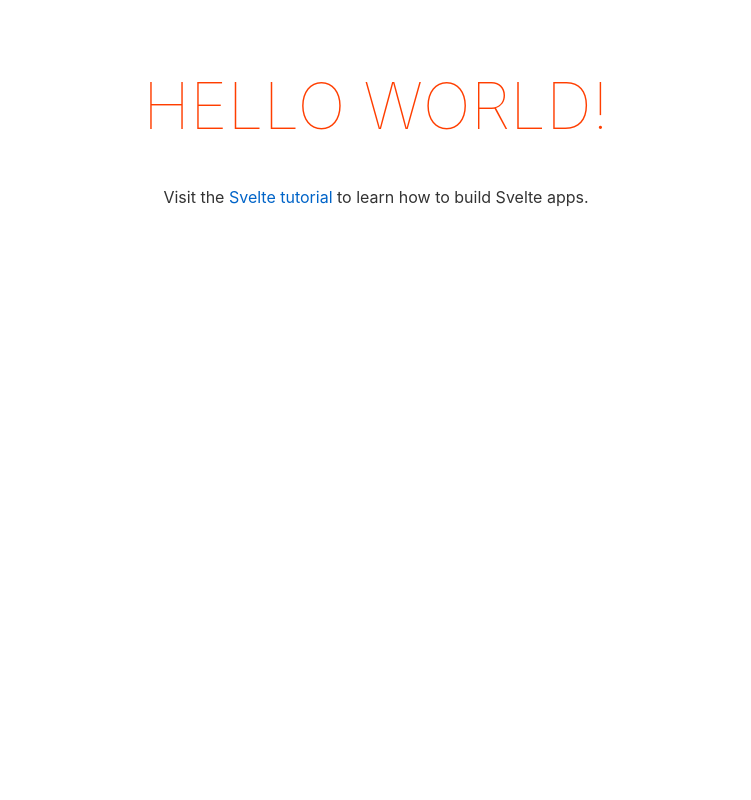
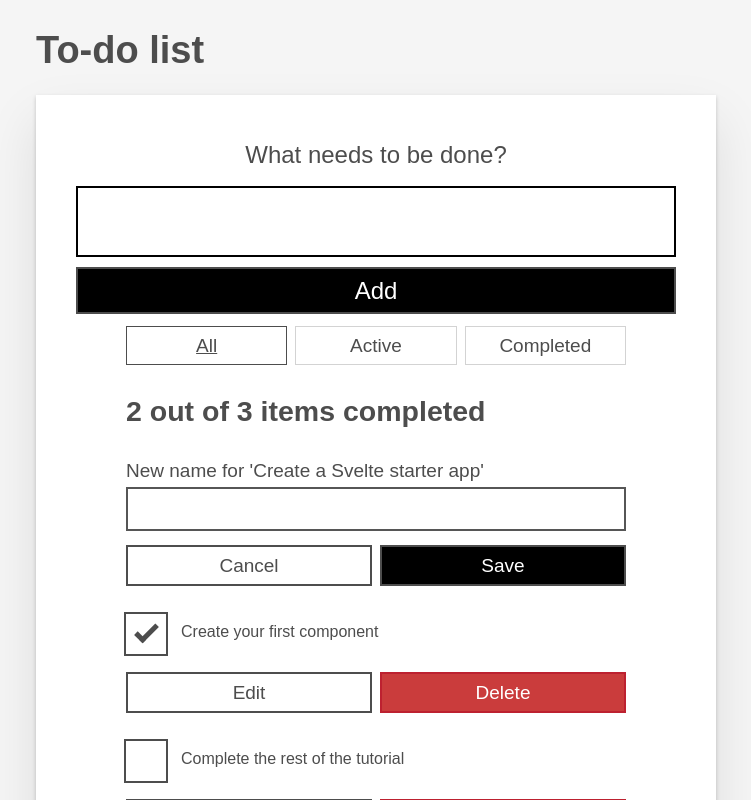
Before and after one commit to kvnloughead/todo-svelte, a Svelte app: page / in a window 1280 px wide. Shown: the top 800 px of the page, without its empty margins (264-1015 px from the left). Built offline with nearby package versions, Linux system fonts and the light colour scheme.

Commit message:
feat: add Todos component

```diff
--- a/public/global.css
+++ b/public/global.css
@@ -1,63 +1,298 @@
-html, body {
-	position: relative;
-	width: 100%;
-	height: 100%;
+/* RESETS */
+*,
+*::before,
+*::after {
+  box-sizing: border-box;
 }
+*:focus {
+  outline: 3px dashed #228bec;
+  outline-offset: 0;
+}
+html {
+  font: 62.5% / 1.15 sans-serif;
+}
+h1,
+h2 {
+  margin-bottom: 0;
+}
+ul {
+  list-style: none;
+  padding: 0;
+}
+button {
+  border: none;
+  margin: 0;
+  padding: 0;
+  width: auto;
+  overflow: visible;
+  background: transparent;
+  color: inherit;
+  font: inherit;
+  line-height: normal;
+  -webkit-font-smoothing: inherit;
+  -moz-osx-font-smoothing: inherit;
+  appearance: none;
+}
+button::-moz-focus-inner {
+  border: 0;
+}
+button,
+input,
+optgroup,
+select,
+textarea {
+  font-family: inherit;
+  font-size: 100%;
+  line-height: 1.15;
+  margin: 0;
+}
+button,
+input {
+  overflow: visible;
+}
+input[type='text'] {
+  border-radius: 0;
+}
+body {
+  width: 100%;
+  max-width: 68rem;
+  margin: 0 auto;
+  font: 1.6rem/1.25 Arial, sans-serif;
+  background-color: #f5f5f5;
+  color: #4d4d4d;
+}
+@media screen and (min-width: 620px) {
+  body {
+    font-size: 1.9rem;
+    line-height: 1.31579;
+  }
+}
+/*END RESETS*/
 
-body {
-	color: #333;
-	margin: 0;
-	padding: 8px;
-	box-sizing: border-box;
-	font-family: -apple-system, BlinkMacSystemFont, "Segoe UI", Roboto, Oxygen-Sans, Ubuntu, Cantarell, "Helvetica Neue", sans-serif;
+/* GLOBAL STYLES */
+.form-group > input[type='text'] {
+  display: inline-block;
+  margin-top: 0.4rem;
 }
+.btn {
+  padding: 0.8rem 1rem 0.7rem;
+  border: 0.2rem solid #4d4d4d;
+  cursor: pointer;
+  text-transform: capitalize;
+}
+.btn.toggle-btn {
+  border-width: 1px;
+  border-color: #d3d3d3;
+}
+.btn.toggle-btn[aria-pressed='true'] {
+  text-decoration: underline;
+  border-color: #4d4d4d;
+}
+.btn__danger {
+  color: #fff;
+  background-color: #ca3c3c;
+  border-color: #bd2130;
+}
+.btn__filter {
+  border-color: lightgrey;
+}
+.btn__primary {
+  color: #fff;
+  background-color: #000;
+}
+.btn__primary:disabled {
+  color: darkgrey;
+  background-color: #565656;
+}
+.btn-group {
+  display: flex;
+  justify-content: space-between;
+}
+.btn-group > * {
+  flex: 1 1 49%;
+}
+.btn-group > * + * {
+  margin-left: 0.8rem;
+}
+.label-wrapper {
+  margin: 0;
+  flex: 0 0 100%;
+  text-align: center;
+}
+.visually-hidden {
+  position: absolute !important;
+  height: 1px;
+  width: 1px;
+  overflow: hidden;
+  clip: rect(1px 1px 1px 1px);
+  clip: rect(1px, 1px, 1px, 1px);
+  white-space: nowrap;
+}
+[class*='stack'] > * {
+  margin-top: 0;
+  margin-bottom: 0;
+}
+.stack-small > * + * {
+  margin-top: 1.25rem;
+}
+.stack-large > * + * {
+  margin-top: 2.5rem;
+}
+@media screen and (min-width: 550px) {
+  .stack-small > * + * {
+    margin-top: 1.4rem;
+  }
+  .stack-large > * + * {
+    margin-top: 2.8rem;
+  }
+}
+.stack-exception {
+  margin-top: 1.2rem;
+}
+/* END GLOBAL STYLES */
 
-a {
-	color: rgb(0,100,200);
-	text-decoration: none;
+.todoapp {
+  background: #fff;
+  margin: 2rem 0 4rem 0;
+  padding: 1rem;
+  position: relative;
+  box-shadow: 0 2px 4px 0 rgba(0, 0, 0, 0.2), 0 2.5rem 5rem 0 rgba(0, 0, 0, 0.1);
 }
-
-a:hover {
-	text-decoration: underline;
+@media screen and (min-width: 550px) {
+  .todoapp {
+    padding: 4rem;
+  }
 }
-
-a:visited {
-	color: rgb(0,80,160);
+.todoapp > * {
+  max-width: 50rem;
+  margin-left: auto;
+  margin-right: auto;
 }
-
-label {
-	display: block;
+.todoapp > form {
+  max-width: 100%;
 }
-
-input, button, select, textarea {
-	font-family: inherit;
-	font-size: inherit;
-	-webkit-padding: 0.4em 0;
-	padding: 0.4em;
-	margin: 0 0 0.5em 0;
-	box-sizing: border-box;
-	border: 1px solid #ccc;
-	border-radius: 2px;
+.todoapp > h1 {
+  display: block;
+  max-width: 100%;
+  text-align: center;
+  margin: 0;
+  margin-bottom: 1rem;
 }
-
-input:disabled {
-	color: #ccc;
+.label__lg {
+  line-height: 1.01567;
+  font-weight: 300;
+  padding: 0.8rem;
+  margin-bottom: 1rem;
+  text-align: center;
 }
-
-button {
-	color: #333;
-	background-color: #f4f4f4;
-	outline: none;
+.input__lg {
+  padding: 2rem;
+  border: 2px solid #000;
 }
-
-button:disabled {
-	color: #999;
+.input__lg:focus {
+  border-color: #4d4d4d;
+  box-shadow: inset 0 0 0 2px;
 }
-
-button:not(:disabled):active {
-	background-color: #ddd;
+[class*='__lg'] {
+  display: inline-block;
+  width: 100%;
+  font-size: 1.9rem;
 }
-
-button:focus {
-	border-color: #666;
+[class*='__lg']:not(:last-child) {
+  margin-bottom: 1rem;
 }
+@media screen and (min-width: 620px) {
+  [class*='__lg'] {
+    font-size: 2.4rem;
+  }
+}
+.filters {
+  width: 100%;
+  margin: unset auto;
+}
+/* Todo item styles */
+.todo {
+  display: flex;
+  flex-direction: row;
+  flex-wrap: wrap;
+}
+.todo > * {
+  flex: 0 0 100%;
+}
+.todo-text {
+  width: 100%;
+  min-height: 4.4rem;
+  padding: 0.4rem 0.8rem;
+  border: 2px solid #565656;
+}
+.todo-text:focus {
+  box-shadow: inset 0 0 0 2px;
+}
+/* CHECKBOX STYLES */
+.c-cb {
+  box-sizing: border-box;
+  font-family: Arial, sans-serif;
+  -webkit-font-smoothing: antialiased;
+  font-weight: 400;
+  font-size: 1.6rem;
+  line-height: 1.25;
+  display: block;
+  position: relative;
+  min-height: 44px;
+  padding-left: 40px;
+  clear: left;
+}
+.c-cb > label::before,
+.c-cb > input[type='checkbox'] {
+  box-sizing: border-box;
+  top: -2px;
+  left: -2px;
+  width: 44px;
+  height: 44px;
+}
+.c-cb > input[type='checkbox'] {
+  -webkit-font-smoothing: antialiased;
+  cursor: pointer;
+  position: absolute;
+  z-index: 1;
+  margin: 0;
+  opacity: 0;
+}
+.c-cb > label {
+  font-size: inherit;
+  font-family: inherit;
+  line-height: inherit;
+  display: inline-block;
+  margin-bottom: 0;
+  padding: 8px 15px 5px;
+  cursor: pointer;
+  touch-action: manipulation;
+}
+.c-cb > label::before {
+  content: '';
+  position: absolute;
+  border: 2px solid currentcolor;
+  background: transparent;
+}
+.c-cb > input[type='checkbox']:focus + label::before {
+  border-width: 4px;
+  outline: 3px dashed #228bec;
+}
+.c-cb > label::after {
+  box-sizing: content-box;
+  content: '';
+  position: absolute;
+  top: 11px;
+  left: 9px;
+  width: 18px;
+  height: 7px;
+  transform: rotate(-45deg);
+  border: solid;
+  border-width: 0 0 5px 5px;
+  border-top-color: transparent;
+  opacity: 0;
+  background: transparent;
+}
+.c-cb > input[type='checkbox']:checked + label::after {
+  opacity: 1;
+}
--- a/public/index.html
+++ b/public/index.html
@@ -1,18 +1,17 @@
 <!DOCTYPE html>
 <html lang="en">
-<head>
-	<meta charset='utf-8'>
-	<meta name='viewport' content='width=device-width,initial-scale=1'>
+  <head>
+    <meta charset="utf-8" />
+    <meta name="viewport" content="width=device-width,initial-scale=1" />
 
-	<title>Svelte app</title>
+    <title>To-do list</title>
 
-	<link rel='icon' type='image/png' href='/favicon.png'>
-	<link rel='stylesheet' href='/global.css'>
-	<link rel='stylesheet' href='/build/bundle.css'>
+    <link rel="icon" type="image/png" href="/favicon.png" />
+    <link rel="stylesheet" href="/global.css" />
+    <link rel="stylesheet" href="/build/bundle.css" />
 
-	<script defer src='/build/bundle.js'></script>
-</head>
+    <script defer src="/build/bundle.js"></script>
+  </head>
 
-<body>
-</body>
+  <body></body>
 </html>
--- a/src/App.svelte
+++ b/src/App.svelte
@@ -1,30 +1,6 @@
 <script>
-	export let name;
+  import Todos from './components/Todos.svelte';
 </script>
 
-<main>
-	<h1>Hello {name}!</h1>
-	<p>Visit the <a href="https://svelte.dev/tutorial">Svelte tutorial</a> to learn how to build Svelte apps.</p>
-</main>
-
-<style>
-	main {
-		text-align: center;
-		padding: 1em;
-		max-width: 240px;
-		margin: 0 auto;
-	}
-
-	h1 {
-		color: #ff3e00;
-		text-transform: uppercase;
-		font-size: 4em;
-		font-weight: 100;
-	}
-
-	@media (min-width: 640px) {
-		main {
-			max-width: none;
-		}
-	}
-</style>
+<Todos />
+Svelte app
--- /dev/null
+++ b/src/components/Todos.svelte
@@ -0,0 +1,139 @@
+<script>
+  let todos = [
+    { id: 1, name: 'Create a Svelte starter app', completed: true },
+    { id: 2, name: 'Create first component', completed: true },
+    { id: 3, name: 'Complete rest of tutorial', completed: false },
+  ];
+  let totalTodos = todos.length;
+  let completedTodos = todos.filter((todo) => todo.completed).length;
+</script>
+
+<h1>To-do list</h1>
+<!-- Todos.svelte -->
+<div class="todoapp stack-large">
+  <!-- NewTodo -->
+  <form>
+    <h2 class="label-wrapper">
+      <label for="todo-0" class="label__lg"> What needs to be done? </label>
+    </h2>
+    <input type="text" id="todo-0" autocomplete="off" class="input input__lg" />
+    <button type="submit" disabled="" class="btn btn__primary btn__lg">
+      Add
+    </button>
+  </form>
+
+  <!-- Filter -->
+  <div class="filters btn-group stack-exception">
+    <button class="btn toggle-btn" aria-pressed="true">
+      <span class="visually-hidden">Show</span>
+      <span>All</span>
+      <span class="visually-hidden">tasks</span>
+    </button>
+    <button class="btn toggle-btn" aria-pressed="false">
+      <span class="visually-hidden">Show</span>
+      <span>Active</span>
+      <span class="visually-hidden">tasks</span>
+    </button>
+    <button class="btn toggle-btn" aria-pressed="false">
+      <span class="visually-hidden">Show</span>
+      <span>Completed</span>
+      <span class="visually-hidden">tasks</span>
+    </button>
+  </div>
+
+  <!-- TodosStatus -->
+  <h2 id="list-heading">
+    {completedTodos} out of {totalTodos} items completed
+  </h2>
+
+  <!-- Todos -->
+  <ul role="list" class="todo-list stack-large" aria-labelledby="list-heading">
+    <li class="todo">
+      <div class="stack-small">
+        <form class="stack-small">
+          <div class="form-group">
+            <label for="todo-1" class="todo-label">
+              New name for 'Create a Svelte starter app'
+            </label>
+            <input
+              type="text"
+              id="todo-1"
+              autocomplete="off"
+              class="todo-text"
+            />
+          </div>
+          <div class="btn-group">
+            <button class="btn todo-cancel" type="button">
+              Cancel
+              <span class="visually-hidden"
+                >renaming Create a Svelte starter app</span
+              >
+            </button>
+            <button class="btn btn__primary todo-edit" type="submit">
+              Save
+              <span class="visually-hidden"
+                >new name for Create a Svelte starter app</span
+              >
+            </button>
+          </div>
+        </form>
+      </div>
+    </li>
+
+    <!-- todo-2 -->
+    <li class="todo">
+      <div class="stack-small">
+        <div class="c-cb">
+          <input type="checkbox" id="todo-2" checked />
+          <label for="todo-2" class="todo-label">
+            Create your first component
+          </label>
+        </div>
+        <div class="btn-group">
+          <button type="button" class="btn">
+            Edit
+            <span class="visually-hidden">Create your first component</span>
+          </button>
+          <button type="button" class="btn btn__danger">
+            Delete
+            <span class="visually-hidden">Create your first component</span>
+          </button>
+        </div>
+      </div>
+    </li>
+
+    <!-- todo-3 -->
+    <li class="todo">
+      <div class="stack-small">
+        <div class="c-cb">
+          <input type="checkbox" id="todo-3" />
+          <label for="todo-3" class="todo-label">
+            Complete the rest of the tutorial
+          </label>
+        </div>
+        <div class="btn-group">
+          <button type="button" class="btn">
+            Edit
+            <span class="visually-hidden"
+              >Complete the rest of the tutorial</span
+            >
+          </button>
+          <button type="button" class="btn btn__danger">
+            Delete
+            <span class="visually-hidden"
+              >Complete the rest of the tutorial</span
+            >
+          </button>
+        </div>
+      </div>
+    </li>
+  </ul>
+
+  <hr />
+
+  <!-- MoreActions -->
+  <div class="btn-group">
+    <button type="button" class="btn btn__primary">Check all</button>
+    <button type="button" class="btn btn__primary">Remove completed</button>
+  </div>
+</div>
--- a/src/main.js
+++ b/src/main.js
@@ -1,10 +1,8 @@
 import App from './App.svelte';
 
 const app = new App({
-	target: document.body,
-	props: {
-		name: 'world'
-	}
+  target: document.body,
+  props: {},
 });
 
 export default app;
```
